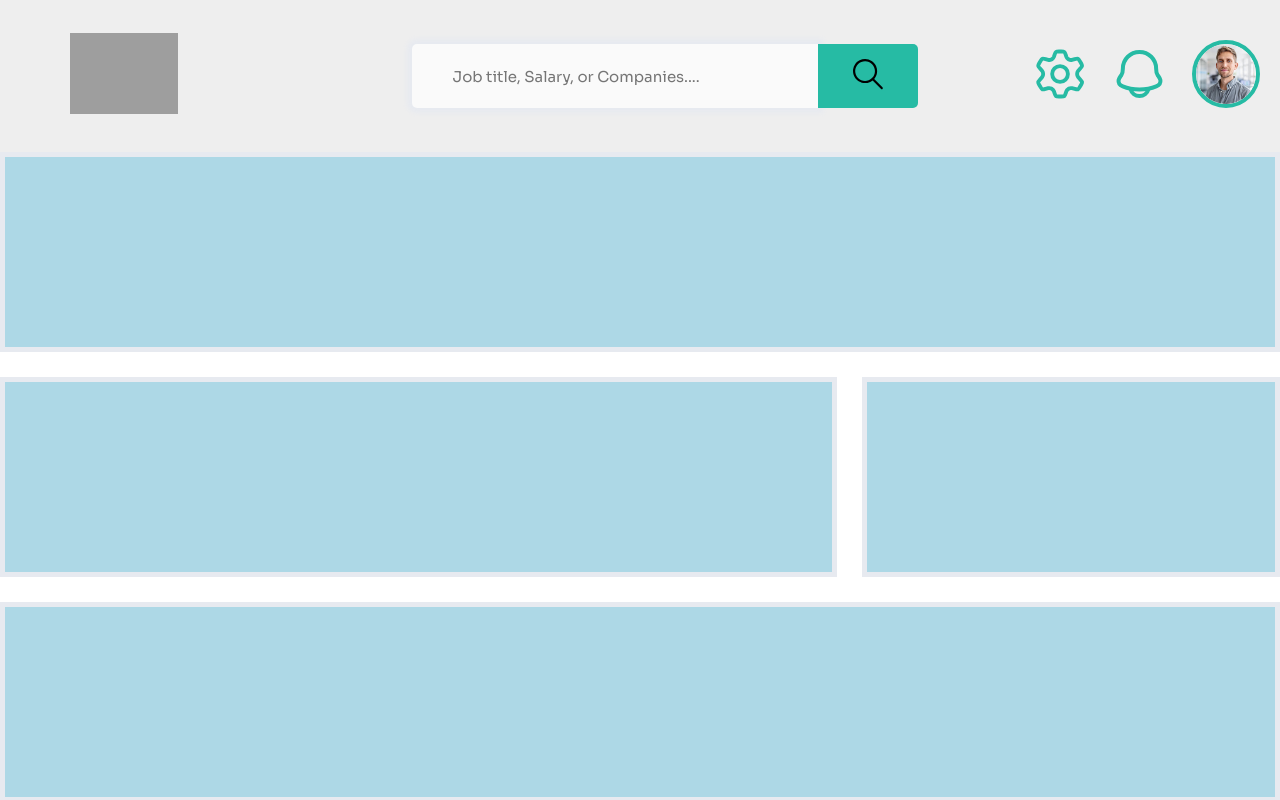
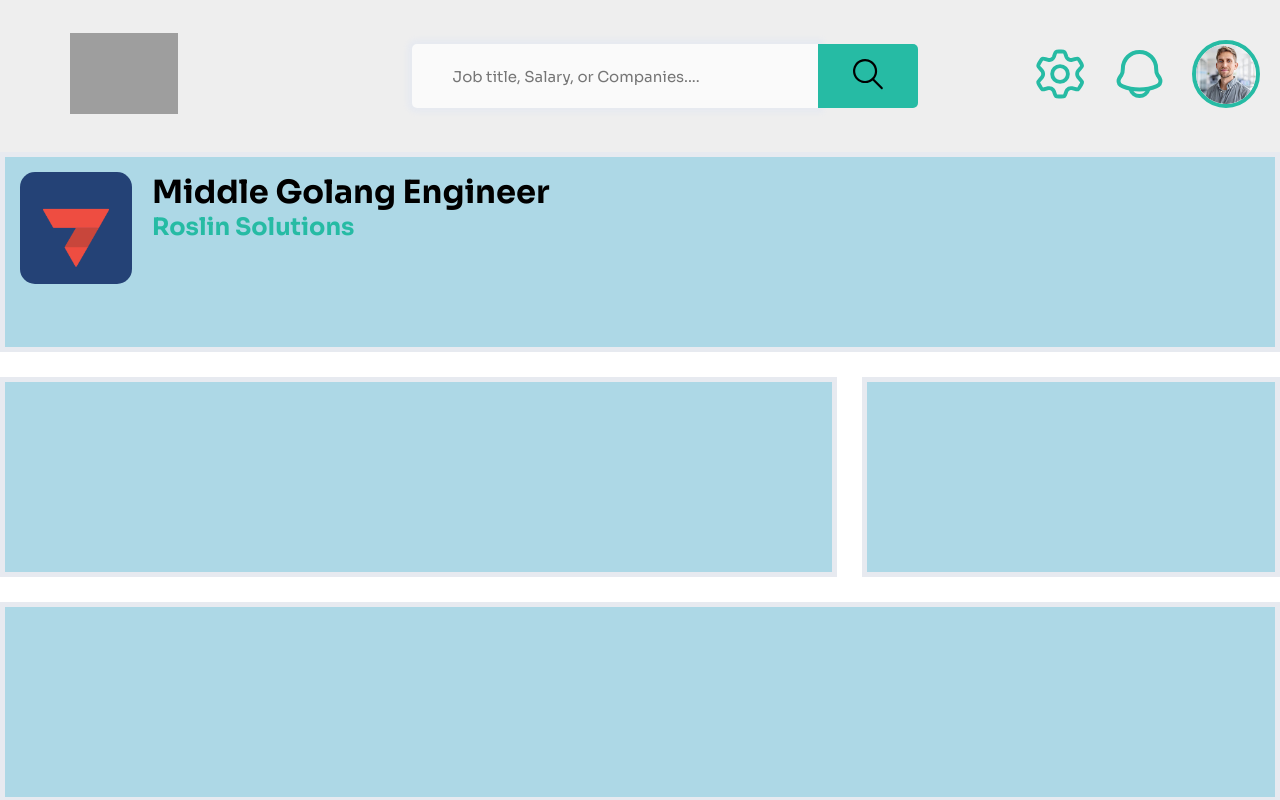
Before and after one commit to KyronPomidor/CVision, a React (Vite) app in the folder front/: page /jobs/1 in a window 1280 px wide. Shown: the top 800 px of the page. Built offline with nearby package versions, Linux system fonts and the light colour scheme; no server answers; grey boxes are pictures that could not be loaded.

Commit message:
implement job header card

```diff
--- a/front/src/pages/JobApplicationPage/JobApplicationPage.jsx
+++ b/front/src/pages/JobApplicationPage/JobApplicationPage.jsx
@@ -1,9 +1,11 @@
 import styles from "./JobApplicationPage.module.css";
+
+import JobHeader from "./components/JobHeader";
 
 function JobApplicationPage() {
     return (
         <div className={styles.page}>
-            <div className={`${styles.card} ${styles.jobHeader}`}></div>
+            <JobHeader className={`${styles.card} ${styles.jobHeader}`} />
             <div className={`${styles.card} ${styles.jobDescription}`}></div>
             <div className={`${styles.card} ${styles.sidebar}`}></div>
             <div className={`${styles.card} ${styles.companyGallery}`}></div>
--- a/front/src/pages/JobApplicationPage/JobApplicationPage.module.css
+++ b/front/src/pages/JobApplicationPage/JobApplicationPage.module.css
@@ -1,5 +1,6 @@
 .card {
     border: var(--border-weight-heavy) solid var(--color-border);
+    padding: 15px;
     background: lightblue;
 }
 
--- /dev/null
+++ b/front/src/pages/JobApplicationPage/components/JobHeader.jsx
@@ -0,0 +1,18 @@
+import styles from "./JobHeader.module.css";
+import typography from "../../../Typography.module.css";
+
+import logo from "../../../assets/roslin-logo.png";
+
+function JobHeader({ className = '', ...props }) {
+    return (
+        <div className={`${className} ${styles.container}`} {...props}>
+            <img src={logo} alt="logo" className={styles.logo}/>
+            <div>
+                <h1 className={typography.h1}>Middle Golang Engineer</h1>
+                <h2 className={`${styles.companyName} ${typography.h2}`}>Roslin Solutions</h2>
+            </div>
+        </div>
+    );
+}
+
+export default JobHeader;
--- /dev/null
+++ b/front/src/pages/JobApplicationPage/components/JobHeader.module.css
@@ -0,0 +1,15 @@
+.container {
+    display: flex;
+    flex-direction: row;
+    gap: 20px;
+}
+
+.logo {
+    width: 112px;
+    height: 112px;
+    border-radius: 15px;
+}
+
+.companyName {
+    color: var(--color-primary);
+}
```
